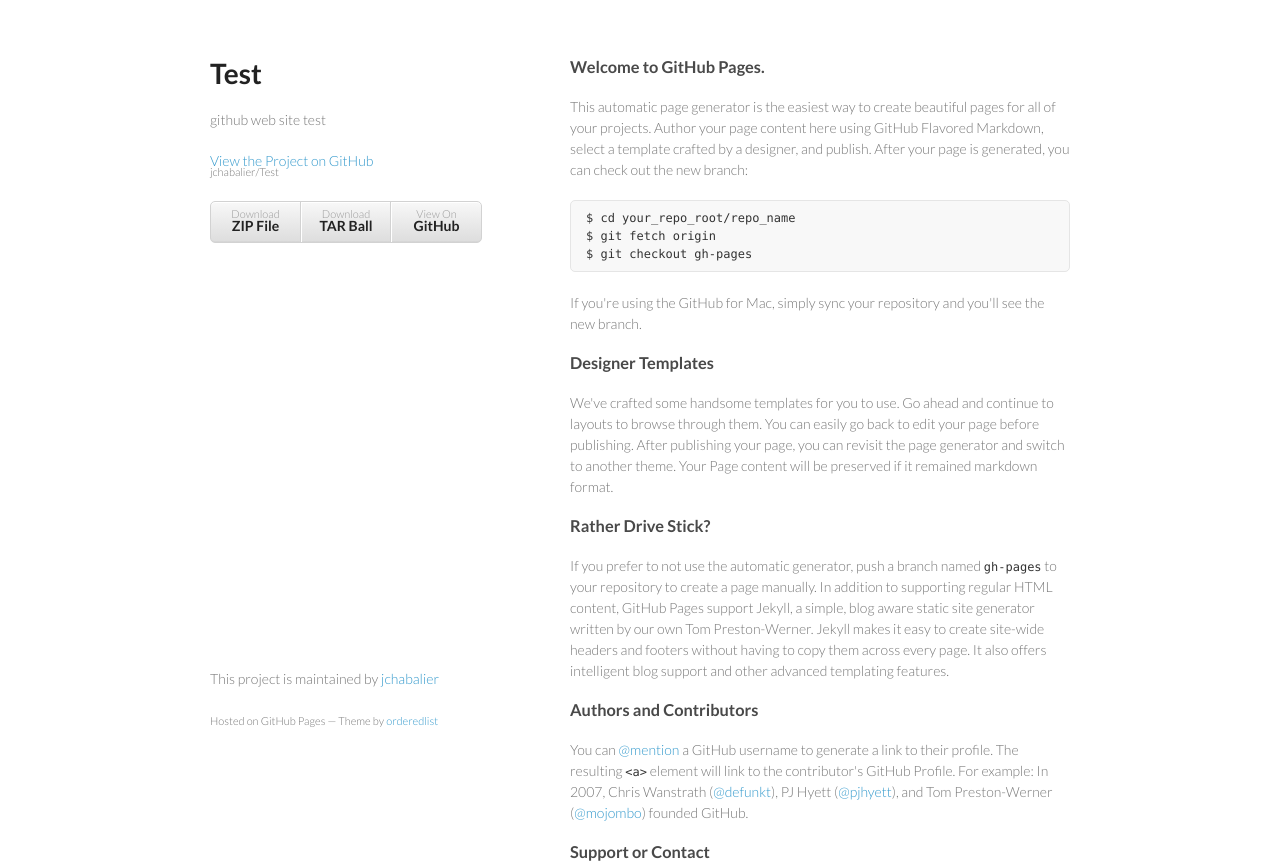
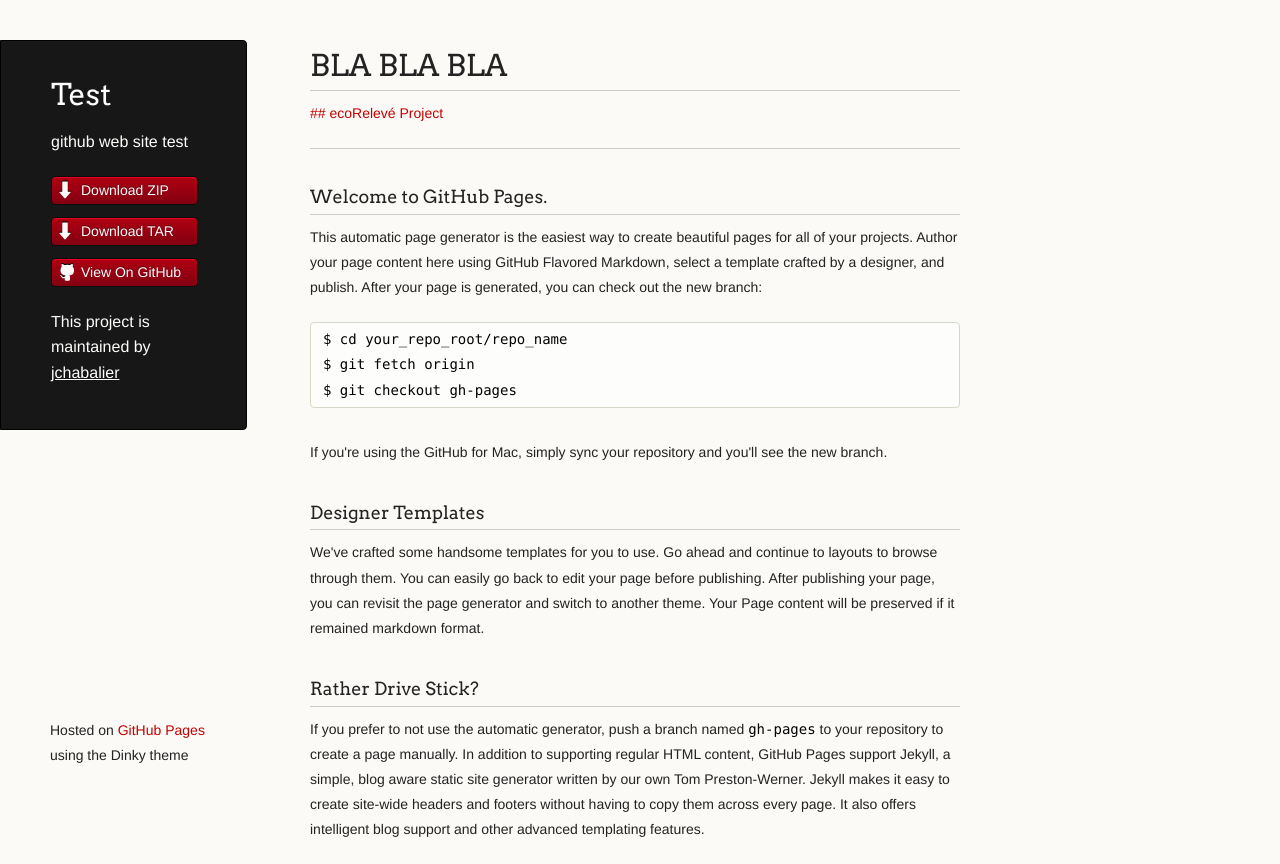
Before and after one commit to jchabalier/Test, a plain HTML site: page index.html in a window 1280 px wide. Shown: the top 864 px of the page. Drawn offline with Linux system fonts and the light colour scheme.

```diff
--- a/index.html
+++ b/index.html
@@ -7,6 +7,7 @@
 
     <link rel="stylesheet" href="stylesheets/styles.css">
     <link rel="stylesheet" href="stylesheets/pygment_trac.css">
+    <script src="javascripts/scale.fix.js"></script>
     <meta name="viewport" content="width=device-width, initial-scale=1, user-scalable=no">
     <!--[if lt IE 9]>
     <script src="//html5shiv.googlecode.com/svn/trunk/html5.js"></script>
@@ -15,20 +16,25 @@
   <body>
     <div class="wrapper">
       <header>
-        <h1>Test</h1>
-        <p>github web site test</p>
+        <h1 class="header">Test</h1>
+        <p class="header">github web site test</p>
 
-        <p class="view"><a href="https://github.com/jchabalier/Test">View the Project on GitHub <small>jchabalier/Test</small></a></p>
+        <ul>
+          <li class="download"><a class="buttons" href="https://github.com/jchabalier/Test/zipball/master">Download ZIP</a></li>
+          <li class="download"><a class="buttons" href="https://github.com/jchabalier/Test/tarball/master">Download TAR</a></li>
+          <li><a class="buttons github" href="https://github.com/jchabalier/Test">View On GitHub</a></li>
+        </ul>
+
+        <p class="header">This project is maintained by <a class="header name" href="https://github.com/jchabalier">jchabalier</a></p>
 
 
-        <ul>
-          <li><a href="https://github.com/jchabalier/Test/zipball/master">Download <strong>ZIP File</strong></a></li>
-          <li><a href="https://github.com/jchabalier/Test/tarball/master">Download <strong>TAR Ball</strong></a></li>
-          <li><a href="https://github.com/jchabalier/Test">View On <strong>GitHub</strong></a></li>
-        </ul>
       </header>
       <section>
-        <h3>Welcome to GitHub Pages.</h3>
+        <h1>BLA BLA BLA</h1>
+
+<p><a href="http://naturalsolutions.github.com/ecoReleve/">## ecoRelevé Project</a></p>
+
+<hr><h3>Welcome to GitHub Pages.</h3>
 
 <p>This automatic page generator is the easiest way to create beautiful pages for all of your projects. Author your page content here using GitHub Flavored Markdown, select a template crafted by a designer, and publish. After your page is generated, you can check out the new branch:</p>
 
@@ -56,11 +62,10 @@ $ git checkout gh-pages
 <p>Having trouble with Pages? Check out the documentation at <a href="http://help.github.com/pages">http://help.github.com/pages</a> or contact <a href="mailto:support@github.com">support@github.com</a> and we’ll help you sort it out.</p>
       </section>
       <footer>
-        <p>This project is maintained by <a href="https://github.com/jchabalier">jchabalier</a></p>
-        <p><small>Hosted on GitHub Pages &mdash; Theme by <a href="https://github.com/orderedlist">orderedlist</a></small></p>
+        <p><small>Hosted on <a href="https://pages.github.com">GitHub Pages</a> using the Dinky theme</small></p>
       </footer>
     </div>
-    <script src="javascripts/scale.fix.js"></script>
+    <!--[if !IE]><script>fixScale(document);</script><![endif]-->
 
   </body>
 </html>
--- a/stylesheets/styles.css
+++ b/stylesheets/styles.css
@@ -1,186 +1,328 @@
-@import url(https://fonts.googleapis.com/css?family=Lato:300italic,700italic,300,700);
+@import url(https://fonts.googleapis.com/css?family=Arvo:400,700,400italic);
+
+/* MeyerWeb Reset */
+
+html, body, div, span, applet, object, iframe,
+h1, h2, h3, h4, h5, h6, p, blockquote, pre,
+a, abbr, acronym, address, big, cite, code,
+del, dfn, em, img, ins, kbd, q, s, samp,
+small, strike, strong, sub, sup, tt, var,
+b, u, i, center,
+dl, dt, dd, ol, ul, li,
+fieldset, form, label, legend,
+table, caption, tbody, tfoot, thead, tr, th, td,
+article, aside, canvas, details, embed,
+figure, figcaption, footer, header, hgroup,
+menu, nav, output, ruby, section, summary,
+time, mark, audio, video {
+  margin: 0;
+  padding: 0;
+  border: 0;
+  font: inherit;
+  vertical-align: baseline;
+}
+
+
+/* Base text styles */
 
 body {
-  padding:50px;
-  font:14px/1.5 Lato, "Helvetica Neue", Helvetica, Arial, sans-serif;
-  color:#777;
-  font-weight:300;
+  padding:10px 50px 0 0;
+  font-family:"Helvetica Neue", Helvetica, Arial, sans-serif;
+	font-size: 14px;
+	color: #232323;
+	background-color: #FBFAF7;
+	margin: 0;
+	line-height: 1.8em;
+	-webkit-font-smoothing: antialiased;
+
 }
 
 h1, h2, h3, h4, h5, h6 {
-  color:#222;
-  margin:0 0 20px;
+  color:#232323;
+  margin:36px 0 10px;
 }
 
-p, ul, ol, table, pre, dl {
-  margin:0 0 20px;
+p, ul, ol, table, dl {
+  margin:0 0 22px;
 }
 
 h1, h2, h3 {
-  line-height:1.1;
+	font-family: Arvo, Monaco, serif;
+  line-height:1.3;
+	font-weight: normal;
+}
+
+h1,h2, h3 {
+	display: block;
+	border-bottom: 1px solid #ccc;
+	padding-bottom: 5px;
 }
 
 h1 {
-  font-size:28px;
+	font-size: 30px;
 }
 
 h2 {
-  color:#393939;
+	font-size: 24px;
 }
 
-h3, h4, h5, h6 {
-  color:#494949;
+h3 {
+	font-size: 18px;
+}
+
+h4, h5, h6 {
+	font-family: Arvo, Monaco, serif;
+	font-weight: 700;
 }
 
 a {
-  color:#39c;
-  font-weight:400;
+  color:#C30000;
+  font-weight:200;
   text-decoration:none;
 }
 
-a small {
-  font-size:11px;
-  color:#777;
-  margin-top:-0.6em;
-  display:block;
+a:hover {
+	text-decoration: underline;
 }
 
-.wrapper {
-  width:860px;
-  margin:0 auto;
+a small {
+	font-size: 12px;
+}
+
+em {
+	font-style: italic;
+}
+
+strong {
+  font-weight:700;
+}
+
+ul li {
+  list-style: inside;
+  padding-left: 25px;
+}
+
+ol li {
+  list-style: decimal inside;
+  padding-left: 20px;
 }
 
 blockquote {
-  border-left:1px solid #e5e5e5;
-  margin:0;
-  padding:0 0 0 20px;
-  font-style:italic;
+  margin: 0;
+  padding: 0 0 0 20px;
+  font-style: italic;
 }
 
+dl, dt, dd, dl p {
+	font-color: #444;
+}
+
+dl dt {
+  font-weight: bold;
+}
+
+dl dd {
+  padding-left: 20px;
+  font-style: italic;
+}
+
+dl p {
+  padding-left: 20px;
+  font-style: italic;
+}
+
+hr {
+  border:0;
+  background:#ccc;
+  height:1px;
+  margin:0 0 24px;
+}
+
+/* Images */
+
+img {
+  position: relative;
+  margin: 0 auto;
+  max-width: 650px;
+  padding: 5px;
+  margin: 10px 0 32px 0;
+  border: 1px solid #ccc;
+}
+
+
+/* Code blocks */
+
 code, pre {
-  font-family:Monaco, Bitstream Vera Sans Mono, Lucida Console, Terminal;
-  color:#333;
-  font-size:12px;
+	font-family: Monaco, "Bitstream Vera Sans Mono", "Lucida Console", Terminal, monospace;
+  color:#000;
+  font-size:14px;
 }
 
 pre {
-  padding:8px 15px;
-  background: #f8f8f8;
-  border-radius:5px;
-  border:1px solid #e5e5e5;
-  overflow-x: auto;
+	padding: 4px 12px;
+  background: #FDFEFB;
+  border-radius:4px;
+  border:1px solid #D7D8C8;
+  overflow: auto;
+  overflow-y: hidden;
+	margin-bottom: 32px;
+}
+
+
+/* Tables */
+
+table {
+  width:100%;
 }
 
 table {
-  width:100%;
-  border-collapse:collapse;
+  border: 1px solid #ccc;
+  margin-bottom: 32px;
+  text-align: left;
+ }
+
+th {
+  font-family: 'Arvo', Helvetica, Arial, sans-serif;
+	font-size: 18px;
+	font-weight: normal;
+  padding: 10px;
+  background: #232323;
+  color: #FDFEFB;
+ }
+
+td {
+  padding: 10px;
+	background: #ccc;
+ }
+
+
+/* Wrapper */
+.wrapper {
+  width:960px;
 }
 
-th, td {
-  text-align:left;
-  padding:5px 10px;
-  border-bottom:1px solid #e5e5e5;
+
+/* Header */
+
+header {
+	background-color: #171717;
+	color: #FDFDFB;
+  width:170px;
+  float:left;
+  position:fixed;
+	border: 1px solid #000;
+	-webkit-border-top-right-radius: 4px;
+	-webkit-border-bottom-right-radius: 4px;
+	-moz-border-radius-topright: 4px;
+	-moz-border-radius-bottomright: 4px;
+	border-top-right-radius: 4px;
+	border-bottom-right-radius: 4px;
+	padding: 34px 25px 22px 50px;
+	margin: 30px 25px 0 0;
+	-webkit-font-smoothing: antialiased;
 }
 
-dt {
-  color:#444;
-  font-weight:700;
+p.header {
+	font-size: 16px;
 }
 
-th {
-  color:#444;
+h1.header {
+	font-family: Arvo, sans-serif;
+	font-size: 30px;
+	font-weight: 300;
+	line-height: 1.3em;
+	border-bottom: none;
+	margin-top: 0;
 }
 
-img {
-  max-width:100%;
+
+h1.header, a.header, a.name, header a{
+	color: #fff;
 }
 
-header {
-  width:270px;
-  float:left;
-  position:fixed;
+a.header {
+	text-decoration: underline;
+}
+
+a.name {
+	white-space: nowrap;
 }
 
 header ul {
   list-style:none;
-  height:40px;
-
   padding:0;
-
-  background: #eee;
-  background: -moz-linear-gradient(top, #f8f8f8 0%, #dddddd 100%);
-  background: -webkit-gradient(linear, left top, left bottom, color-stop(0%,#f8f8f8), color-stop(100%,#dddddd));
-  background: -webkit-linear-gradient(top, #f8f8f8 0%,#dddddd 100%);
-  background: -o-linear-gradient(top, #f8f8f8 0%,#dddddd 100%);
-  background: -ms-linear-gradient(top, #f8f8f8 0%,#dddddd 100%);
-  background: linear-gradient(top, #f8f8f8 0%,#dddddd 100%);
-
-  border-radius:5px;
-  border:1px solid #d2d2d2;
-  box-shadow:inset #fff 0 1px 0, inset rgba(0,0,0,0.03) 0 -1px 0;
-  width:270px;
 }
 
 header li {
-  width:89px;
-  float:left;
-  border-right:1px solid #d2d2d2;
-  height:40px;
+	list-style-type: none;
+  width:132px;
+  height:15px;
+	margin-bottom: 12px;
+	line-height: 1em;
+	padding: 6px 6px 6px 7px;
+
+	background: #AF0011;
+	background: -moz-linear-gradient(top, #AF0011 0%, #820011 100%);
+  background: -webkit-gradient(linear, left top, left bottom, color-stop(0%,#f8f8f8), color-stop(100%,#dddddd));
+  background: -webkit-linear-gradient(top, #AF0011 0%,#820011 100%);
+  background: -o-linear-gradient(top, #AF0011 0%,#820011 100%);
+  background: -ms-linear-gradient(top, #AF0011 0%,#820011 100%);
+  background: linear-gradient(top, #AF0011 0%,#820011 100%);
+
+	border-radius:4px;
+  border:1px solid #0D0D0D;
+
+	-webkit-box-shadow: inset 0px 1px 1px 0 rgba(233,2,38, 1);
+	box-shadow: inset 0px 1px 1px 0 rgba(233,2,38, 1);
+
 }
 
-header ul a {
-  line-height:1;
-  font-size:11px;
-  color:#999;
-  display:block;
-  text-align:center;
-  padding-top:6px;
-  height:40px;
+header li:hover {
+	background: #C3001D;
+	background: -moz-linear-gradient(top, #C3001D 0%, #950119 100%);
+  background: -webkit-gradient(linear, left top, left bottom, color-stop(0%,#f8f8f8), color-stop(100%,#dddddd));
+  background: -webkit-linear-gradient(top, #C3001D 0%,#950119 100%);
+  background: -o-linear-gradient(top, #C3001D 0%,#950119 100%);
+  background: -ms-linear-gradient(top, #C3001D 0%,#950119 100%);
+  background: linear-gradient(top, #C3001D 0%,#950119 100%);
 }
 
-strong {
-  color:#222;
-  font-weight:700;
+a.buttons {
+	-webkit-font-smoothing: antialiased;
+	background: url(../images/arrow-down.png) no-repeat;
+	font-weight: normal;
+	text-shadow: rgba(0, 0, 0, 0.4) 0 -1px 0;
+	padding: 2px 2px 2px 22px;
+	height: 30px;
 }
 
-header ul li + li {
-  width:88px;
-  border-left:1px solid #fff;
+a.github {
+	background: url(../images/octocat-small.png) no-repeat 1px;
 }
 
-header ul li + li + li {
-  border-right:none;
-  width:89px;
+a.buttons:hover {
+	color: #fff;
+	text-decoration: none;
 }
 
-header ul a strong {
-  font-size:14px;
-  display:block;
-  color:#222;
-}
+
+/* Section - for main page content */
 
 section {
-  width:500px;
+  width:650px;
   float:right;
   padding-bottom:50px;
 }
 
-small {
-  font-size:11px;
-}
 
-hr {
-  border:0;
-  background:#e5e5e5;
-  height:1px;
-  margin:0 0 20px;
-}
+/* Footer */
 
 footer {
-  width:270px;
+  width:170px;
   float:left;
   position:fixed;
-  bottom:50px;
+  bottom:10px;
+	padding-left: 50px;
 }
 
 @media print, screen and (max-width: 960px) {
@@ -196,14 +338,18 @@ footer {
     width:auto;
   }
 
+	footer {
+		border-top: 1px solid #ccc;
+		margin:0 84px 0 50px;
+		padding:0;
+	}
+
   header {
     padding-right:320px;
   }
 
   section {
-    border:1px solid #e5e5e5;
-    border-width:1px 0;
-    padding:20px 0;
+    padding:20px 84px 20px 50px;
     margin:0 0 20px;
   }
 
@@ -213,8 +359,8 @@ footer {
 
   header ul {
     position:absolute;
-    right:50px;
-    top:52px;
+    right:130px;
+    top:84px;
   }
 }
 
@@ -224,26 +370,38 @@ footer {
   }
 
   header {
-    padding:0;
+    padding:10px 20px 0;
+		margin-right: 0;
   }
+
+	section {
+    padding:10px 0 10px 20px;
+    margin:0 0 30px;
+  }
+
+	footer {
+		margin: 0 0 0 30px;
+	}
 
   header ul, header p.view {
     position:static;
   }
-
-  pre, code {
-    word-wrap:normal;
-  }
 }
 
 @media print, screen and (max-width: 480px) {
-  body {
-    padding:15px;
+
+  header ul li.download {
+    display:none;
   }
 
-  header ul {
-    display:none;
-  }
+	footer {
+		margin: 0 0 0 20px;
+	}
+
+	footer a{
+		display:block;
+	}
+
 }
 
 @media print {
```
Also changed, not shown: javascripts/scale.fix.js (+20 -17 lines), params.json (+1 -1 lines), images/arrow-down.png (added), images/octocat-small.png (added).
